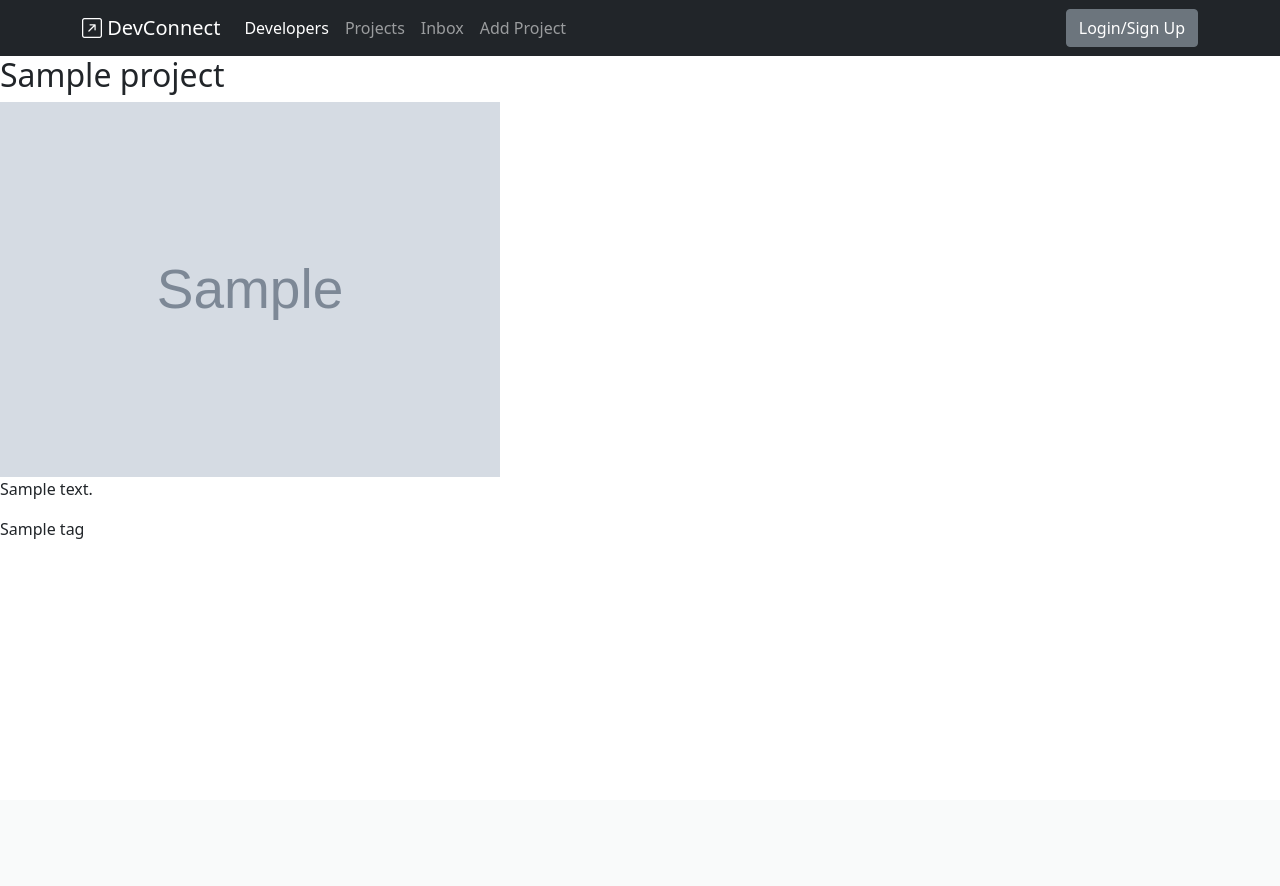
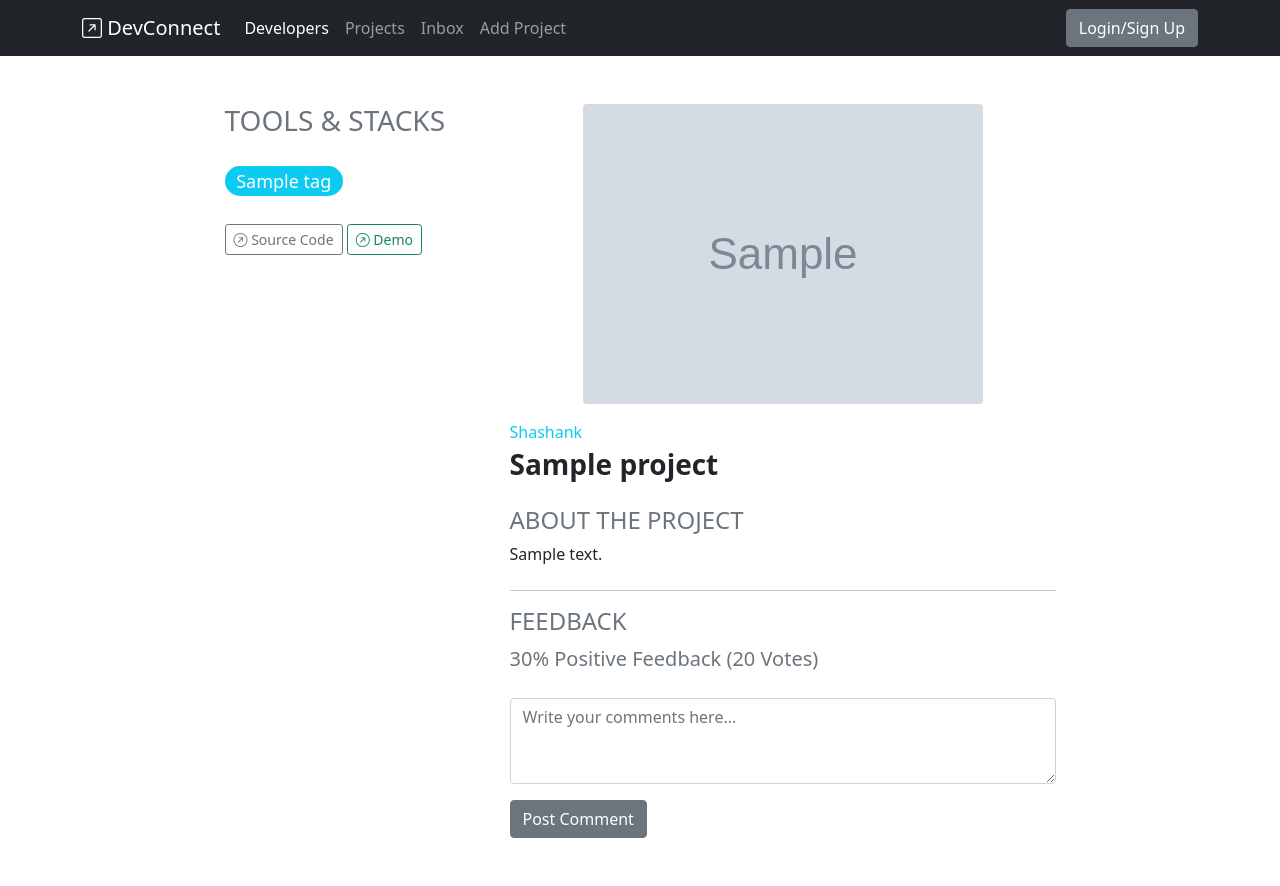
Before and after one commit to bekaarcoder/django-devconnect, a Django app: template projects/templates/projects/single-project.html in a window 1280 px wide. Before the commit the page ends 539 px from the top, so only its background shows below. Run offline with Django 3.2, Linux system fonts and the light colour scheme; the template is opened without the code that fills it: most values are stand-ins (such as "Sample title", 1, 10 or a date in 2020); grey boxes marked "Sample" are stand-in pictures.

Commit message:
added templates for single-project and project form

```diff
--- a/projects/templates/projects/single-project.html
+++ b/projects/templates/projects/single-project.html
@@ -1,10 +1,41 @@
 {% extends "base.html" %}
 
 {% block content %}
-  <h2>{{project.title}}</h2>
-  <img src="{{project.featured_image.url}}" alt="" width="500px">
-  <p>{{project.description}}</p>
-  {% for tag in tags %}
-    <span>{{tag}}</span>
-  {% endfor %}
+  <div class="container">
+    <div class="row justify-content-center my-5">
+      <div class="col-md-3">
+        <h3 class="text-muted">TOOLS & STACKS</h3>
+        <h4 class="mt-4">
+          {% for tag in tags %}
+            <span class="tag badge rounded-pill bg-info my-1">{{tag}}</span>
+          {% endfor %}
+        </h4>
+        <div class="mt-4">
+          {% if project.source_link %}
+            <a href="{{project.source_link}}" target="_blank" class="btn btn-sm btn-outline-secondary"><i class="bi bi-arrow-up-right-circle"></i> Source Code</a>
+          {% endif %}
+
+          {% if project.demo_link %}
+            <a href="{{project.demo_link}}" target="_blank" class="btn btn-sm btn-outline-success"><i class="bi bi-arrow-up-right-circle"></i> Demo</a>
+          {% endif %}
+        </div>
+      </div>
+      <div class="col-md-6">
+        <img src="{{project.featured_image.url}}" class="img-fluid rounded mx-auto d-block">
+        <div class="text-info mt-3">Shashank</div>
+        <h3 class="mt-1"><strong>{{project.title}}</strong></h3>
+        <h4 class="text-muted mt-4">ABOUT THE PROJECT</h4>
+        <p class="mb-4">{{project.description}}</p>
+        <hr>
+        <h4 class="text-muted mt-3">FEEDBACK</h4>
+        <p class="lead text-muted">30% Positive Feedback (20 Votes)</p>
+        <form action="" class="mt-4">
+          <div class="mb-3">
+            <textarea class="form-control" rows="3" placeholder="Write your comments here..."></textarea>
+          </div>
+          <button type="submit" class="btn btn-secondary">Post Comment</button>
+        </form>
+      </div>
+    </div>
+  </div>
 {% endblock content %}
--- a/static/styles/main.css
+++ b/static/styles/main.css
@@ -6,6 +6,10 @@
     font-family: "Roboto", sans-serif;
 } */
 
+body {
+    background: #f2f5f7;
+}
+
 .hero-section {
     background: #dae4e7;
 }
@@ -13,3 +17,28 @@
 .project-list {
     background: #f2f5f7;
 }
+
+.tag {
+    font-weight: 500 !important;
+}
+
+.form-tags {
+    margin-left: 0;
+    padding-left: 0;
+    list-style-type: none;
+    display: flex;
+}
+
+.form-tags li {
+    margin-right: 12px;
+}
+
+.form-tags li label {
+    display: flex;
+    align-items: center;
+    justify-content: center;
+}
+
+.form-tags li label input {
+    margin-right: 5px;
+}
```
Also changed, not shown: projects/forms.py (+31 -0 lines), projects/templates/projects/project_form.html (+21 -7 lines).
